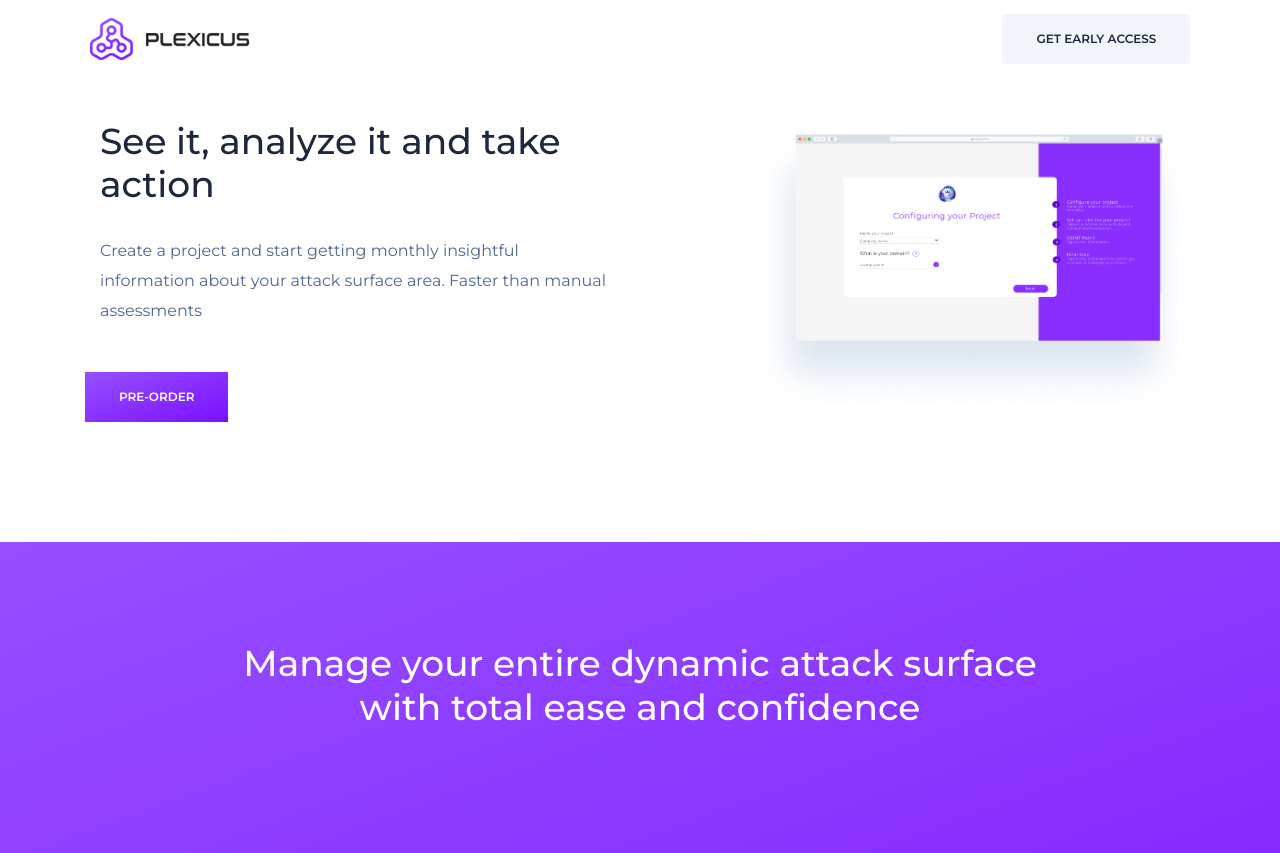
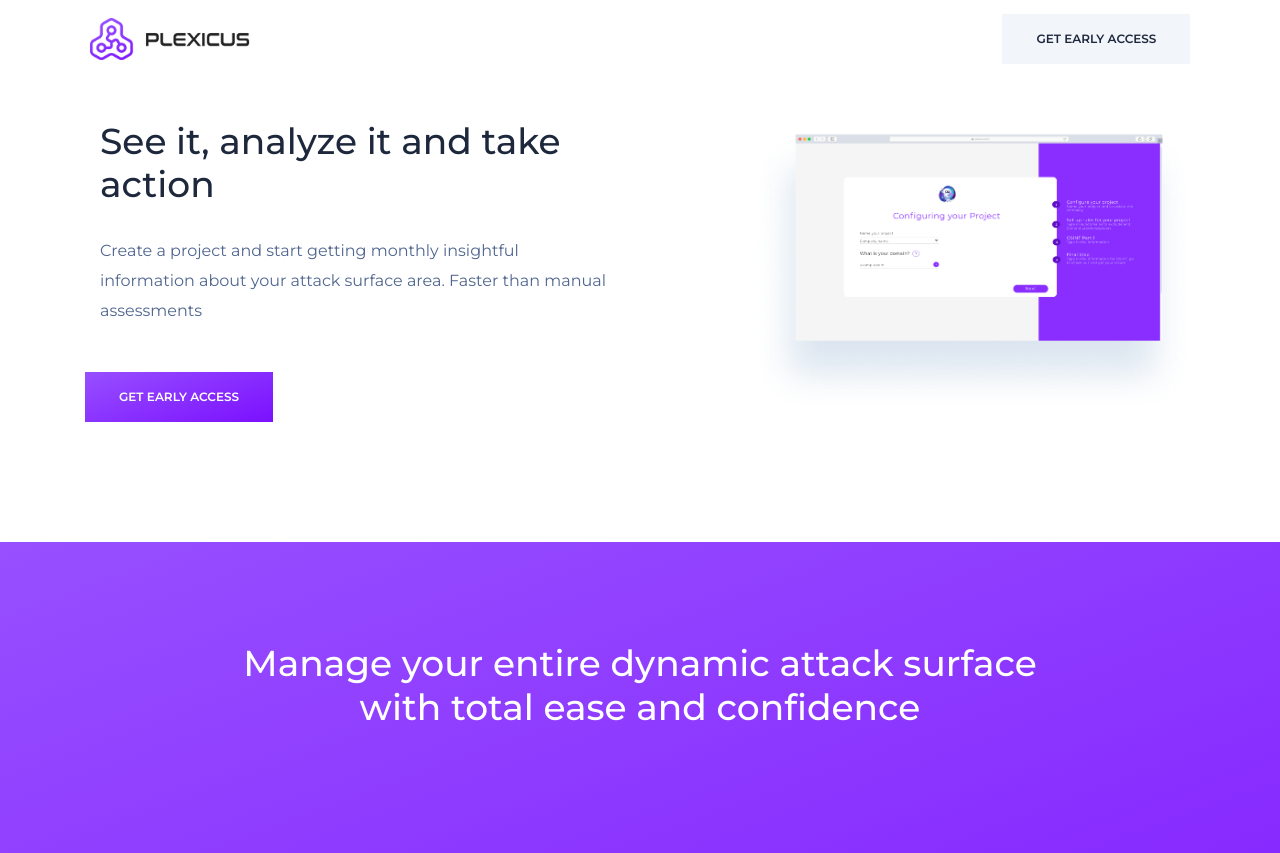
Before and after one commit to Plexicus/web, a Jekyll site: the page built from attack-surface-scan.html, in a window 1280 px wide and 900 px high, cut to the strip 0-853 px from the top of the window. Built offline with Jekyll 4.4.1, drawn with Linux system fonts in a browser that asks for light colours.

Commit message:
Update attack-surface-scan.html

```diff
--- a/attack-surface-scan.html
+++ b/attack-surface-scan.html
@@ -17,7 +17,7 @@ hero: product
                     </div>
 
                     <div class="cta-btn">
-                        <a href="https://www.puffinsecurity.com/" class="genric-btn2 mt-30">Pre-Order</a>
+                        <a href='/attack-surface-scan.html#get-early-access' class="genric-btn2 mt-30">Get Early Access</a>
                     </div>
 
                 </div>
```
